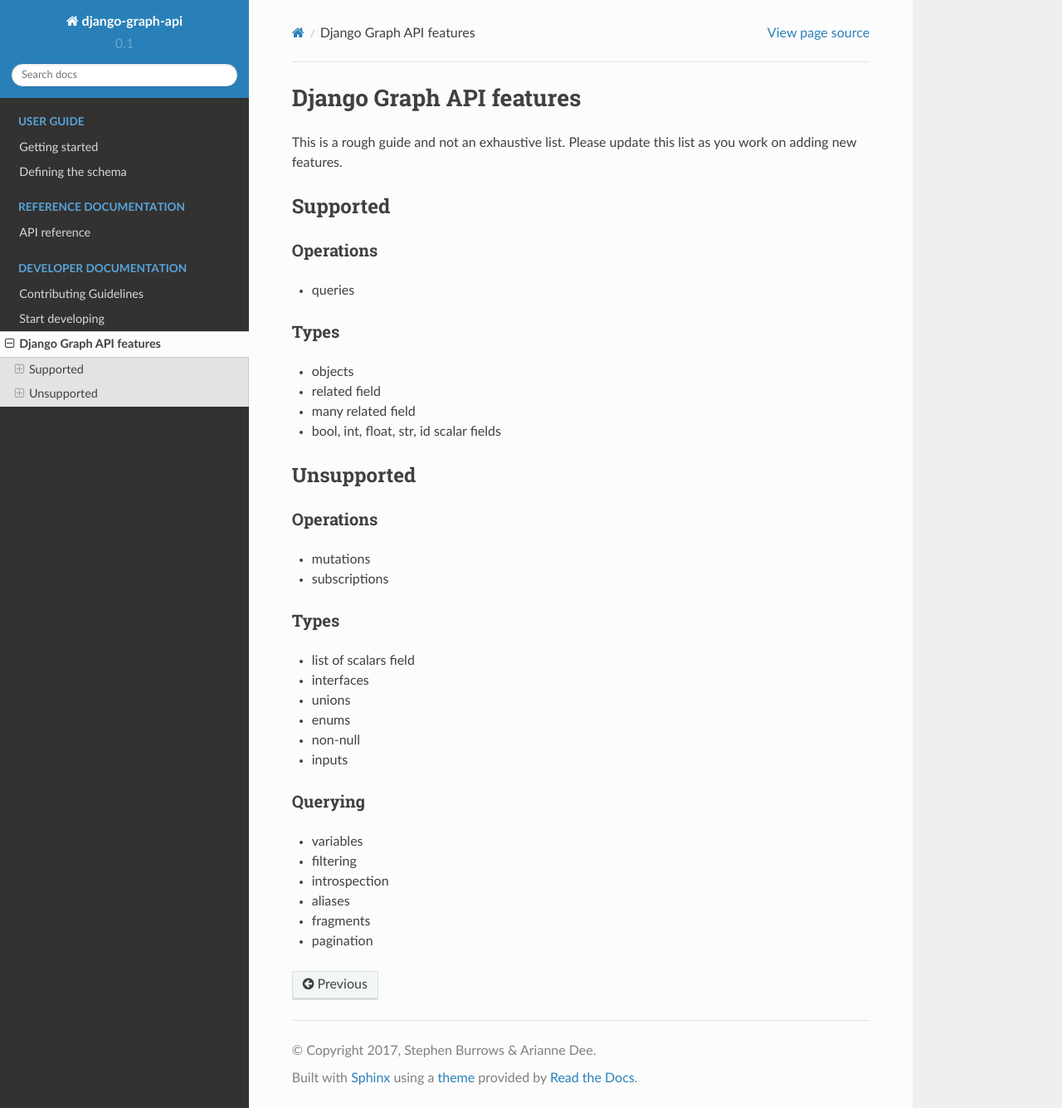
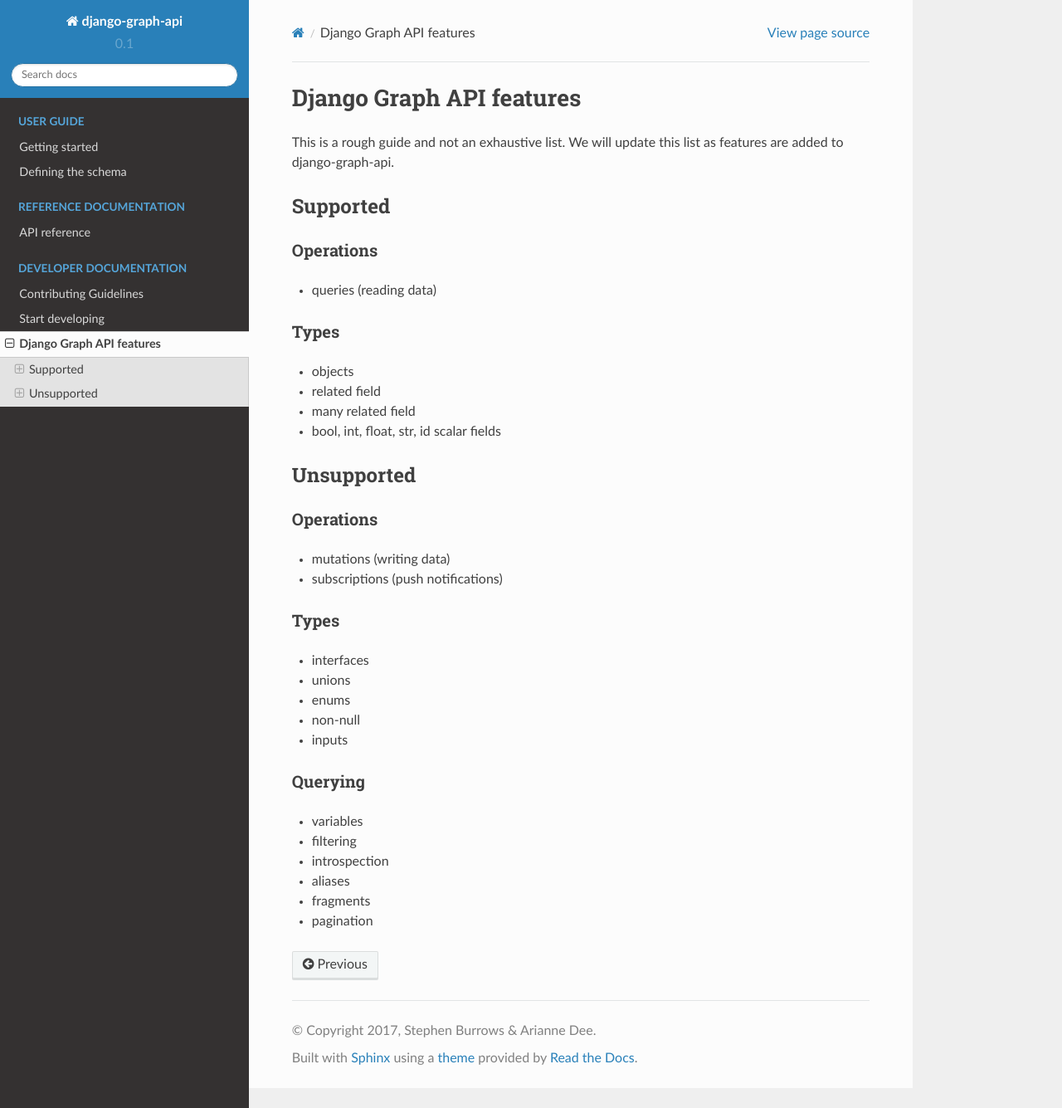
Before and after one commit to django-graph-api/django-graph-api, a Sphinx documentation site: the page built from docs/features.rst, in a window 1280 px wide and 1335 px high. Shown: the whole window at 83% size. Built offline with Sphinx 7.4.7 and the Read the Docs theme 2.0.0, drawn with Linux system fonts in a browser that asks for light colours.

Commit message:
Address more CR

```diff
--- a/docs/features.rst
+++ b/docs/features.rst
@@ -1,14 +1,15 @@
 Django Graph API features
 =========================
 
-This is a rough guide and not an exhaustive list. Please update this list as you work on adding new features.
+This is a rough guide and not an exhaustive list.
+We will update this list as features are added to django-graph-api.
 
 Supported
 ---------
 
 Operations
 ^^^^^^^^^^
-- queries
+- queries (reading data)
 
 Types
 ^^^^^^^^
@@ -22,12 +23,11 @@
 
 Operations
 ^^^^^^^^^^
-- mutations
-- subscriptions
+- mutations (writing data)
+- subscriptions (push notifications)
 
 Types
 ^^^^^
-- list of scalars field
 - interfaces
 - unions
 - enums
```
Also changed, not shown: .travis.yml.
